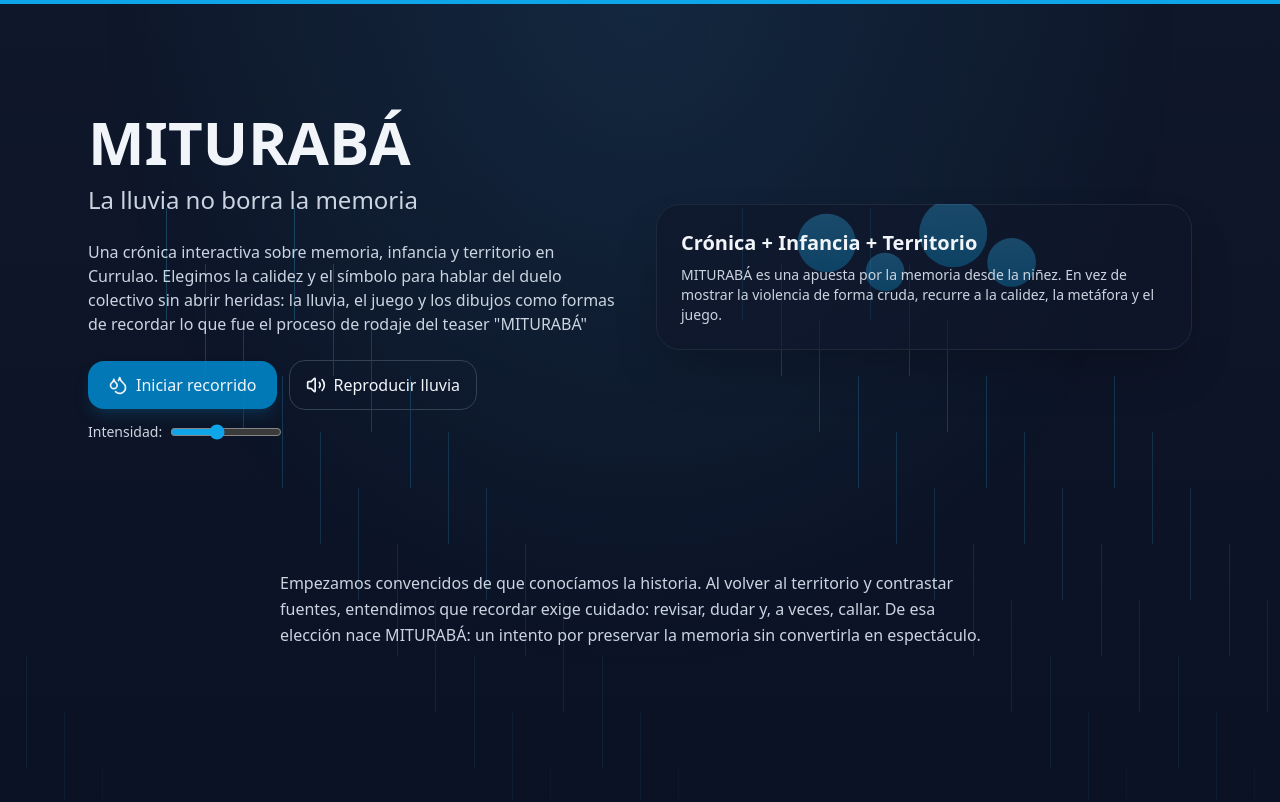
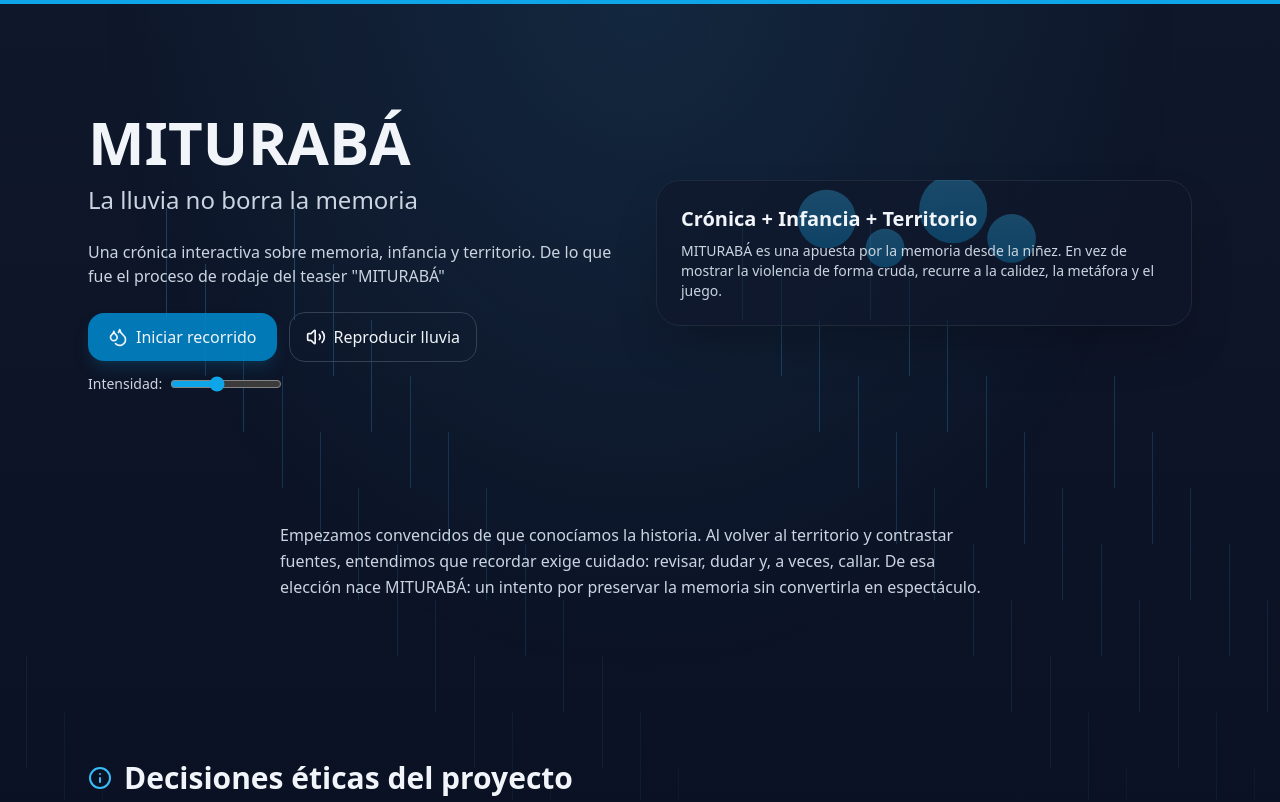
Before and after one commit to Glemynart/mituraba, a React (Vite) app in the folder mituraba-vite/: page / in a window 1280 px wide. Shown: the top 802 px of the page. Built offline with nearby package versions, Linux system fonts and the light colour scheme.

Commit message:
Update MiturabaInteractive.jsx

```diff
--- a/mituraba-vite/src/MiturabaInteractive.jsx
+++ b/mituraba-vite/src/MiturabaInteractive.jsx
@@ -129,8 +129,7 @@ export default function MiturabaInteractive() {
                 <span className="block text-lg md:text-2xl font-light text-slate-300 mt-3">La lluvia no borra la memoria</span>
               </h1>
               <p className="mt-6 text-slate-300 max-w-prose">
-                Una crónica interactiva sobre memoria, infancia y territorio en Currulao. Elegimos la calidez y el símbolo
-                para hablar del duelo colectivo sin abrir heridas: la lluvia, el juego y los dibujos como formas de recordar lo que fue el proceso de rodaje del teaser "MITURABÁ"
+                Una crónica interactiva sobre memoria, infancia y territorio. De lo que fue el proceso de rodaje del teaser "MITURABÁ"
               </p>
 
               <div className="mt-6 flex flex-wrap items-center gap-3">
```
